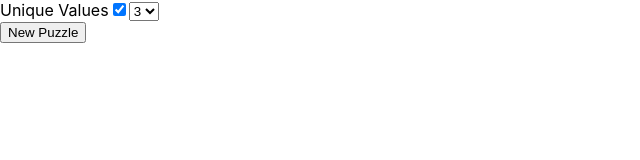
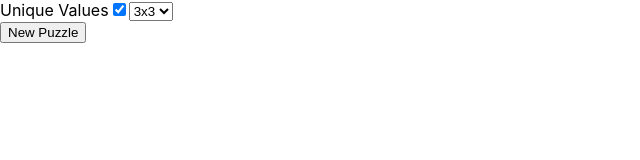
Before and after one commit to tjasz/aggregrid, a React (Create React App) app: page / in a window 1280 px wide. Shown: the top 160 px of the page, without its empty margins (0-640 px from the left). Built offline with nearby package versions, Linux system fonts and the light colour scheme.

Commit message:
Add 2x2 size option

```diff
--- a/src/NewGameForm.tsx
+++ b/src/NewGameForm.tsx
@@ -12,8 +12,9 @@ export function NewGameForm({ onNewGame }: NewGameFormProps) {
     <label htmlFor="uniqueValues">Unique Values</label>
     <input type="checkbox" name="uniqueValues" onChange={e => setUniqueValues(e.target.checked)} defaultChecked={uniqueValues} />
     <select onChange={e => setSize(parseInt(e.target.value))} defaultValue={size}>
-      <option value="3">3</option>
-      <option value="4">4</option>
+      <option value="2">2x2</option>
+      <option value="3">3x3</option>
+      <option value="4">4x4</option>
     </select>
     <br />
     <button onClick={() => onNewGame(size, uniqueValues)}>New Puzzle</button>
```
